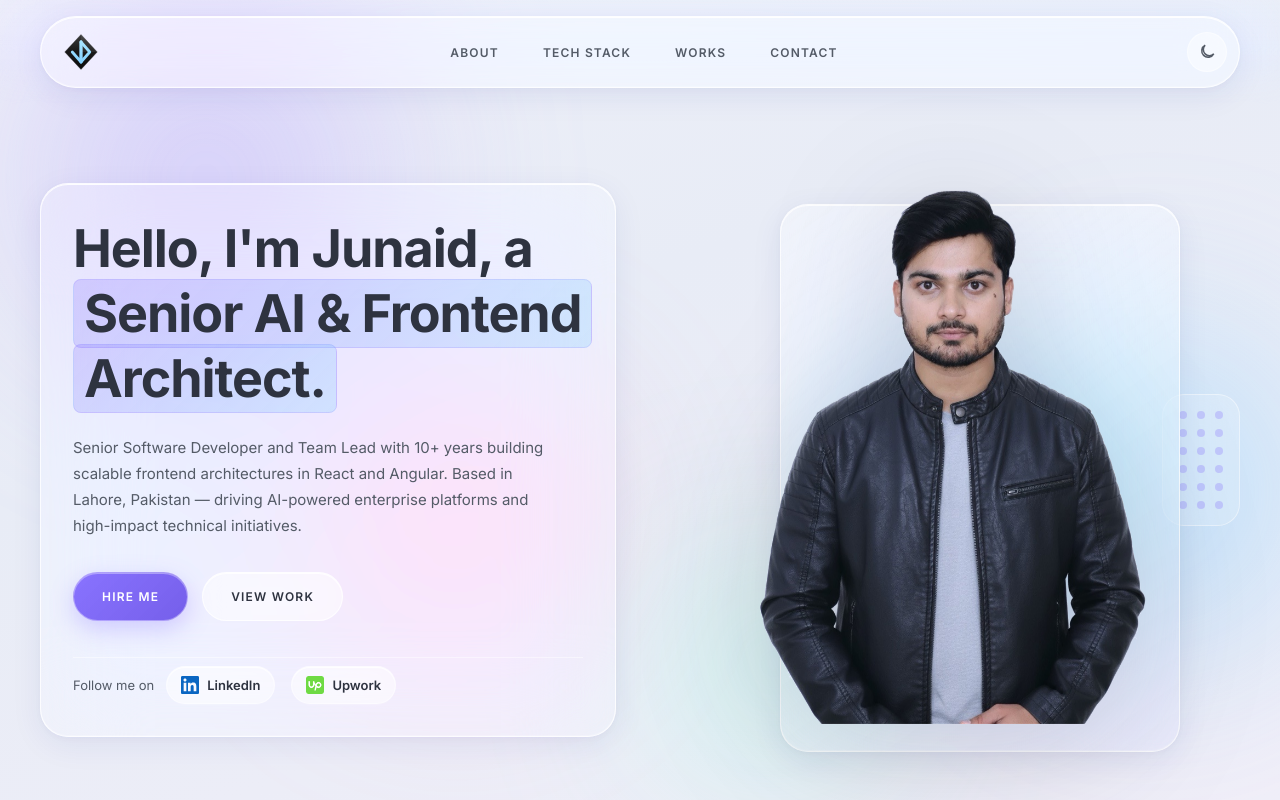
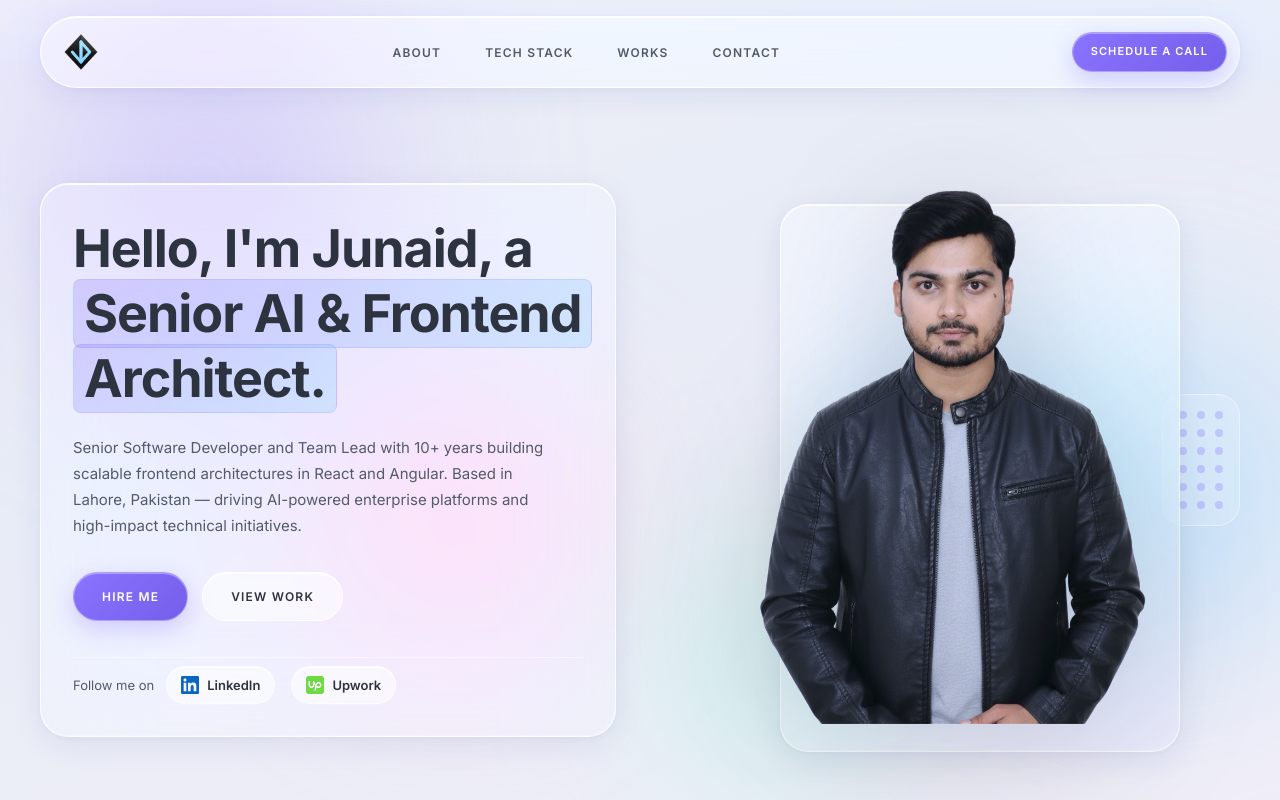
Before and after one commit to junaidsarwarpk/portfolio-website, a Next.js app: page / in a window 1280 px wide. Shown: the top 800 px of the page. Built offline with nearby package versions, Linux system fonts and the light colour scheme.

Commit message:
feat: implement call scehduling and disable dark mode for better UX

```diff
--- a/components/Contact.tsx
+++ b/components/Contact.tsx
@@ -22,6 +22,15 @@ type ContactPhonesItem = {
 type ContactItem = ContactLinkItem | ContactPhonesItem;
 
 const contactItems: ContactItem[] = [
+  {
+    id: "calendly",
+    kind: "link",
+    label: "Schedule a Call",
+    description: "Book a 30-minute meeting",
+    href: site.calendly,
+    icon: "/static/icons/calendar.svg",
+    external: true,
+  },
   {
     id: "whatsapp",
     kind: "link",
@@ -80,8 +89,8 @@ export default function Contact() {
           Contact
         </h2>
         <p className="contact-intro">
-          Ready to collaborate on your next project? Reach out via WhatsApp, email,
-          phone, LinkedIn, or Upwork.
+          Ready to collaborate on your next project? Schedule a call, or reach out
+          via WhatsApp, email, phone, LinkedIn, or Upwork.
         </p>
         <div className="contact-grid">
           {contactItems.map((item) =>
--- a/components/Header.tsx
+++ b/components/Header.tsx
@@ -31,6 +31,14 @@ export default function Header() {
             </ul>
           </nav>
           <div className="header-actions">
+            <a
+              href={site.calendly}
+              className="btn btn-primary btn-header"
+              target="_blank"
+              rel="noopener noreferrer"
+            >
+              Schedule a Call
+            </a>
             <ThemeToggle />
             <button
               type="button"
--- a/components/ThemeProvider.tsx
+++ b/components/ThemeProvider.tsx
@@ -35,7 +35,7 @@ export function useTheme() {
 }
 
 export default function ThemeProvider({ children }: { children: ReactNode }) {
-  const [preference, setPreferenceState] = useState<ThemePreference>("system");
+  const [preference, setPreferenceState] = useState<ThemePreference>("light");
   const [resolvedTheme, setResolvedTheme] = useState<"light" | "dark">("light");
 
   useEffect(() => {
--- a/components/ThemeScript.tsx
+++ b/components/ThemeScript.tsx
@@ -1,19 +1,9 @@
 export default function ThemeScript() {
   const script = `
 (function () {
-  var key = ${JSON.stringify("theme")};
-  var stored = localStorage.getItem(key);
-  var preference =
-    stored === "light" || stored === "dark" || stored === "system"
-      ? stored
-      : "system";
-  var dark =
-    preference === "dark" ||
-    (preference === "system" &&
-      window.matchMedia("(prefers-color-scheme: dark)").matches);
   var root = document.documentElement;
-  root.classList.toggle("dark", dark);
-  root.dataset.theme = dark ? "dark" : "light";
+  root.classList.remove("dark");
+  root.dataset.theme = "light";
 })();
 `.trim();
 
--- a/data/site.ts
+++ b/data/site.ts
@@ -5,6 +5,7 @@ export const site = {
   location: "Lahore, Pakistan",
   copyrightYear: 2026,
   linkedin: "https://www.linkedin.com/in/junaidsarwar1013",
+  calendly: "https://calendly.com/junaidsarwar001/30min",
   social: [
     {
       label: "LinkedIn",
--- a/lib/theme.ts
+++ b/lib/theme.ts
@@ -2,7 +2,14 @@ export type ThemePreference = "light" | "dark" | "system";
 
 export const THEME_STORAGE_KEY = "theme";
 
+/** Set to true when re-enabling the header theme toggle. */
+export const DARK_MODE_ENABLED = false;
+
 export function resolveTheme(preference: ThemePreference): "light" | "dark" {
+  if (!DARK_MODE_ENABLED) {
+    return "light";
+  }
+
   if (preference === "light" || preference === "dark") {
     return preference;
   }
@@ -17,6 +24,10 @@ export function resolveTheme(preference: ThemePreference): "light" | "dark" {
 }
 
 export function getStoredThemePreference(): ThemePreference {
+  if (!DARK_MODE_ENABLED) {
+    return "light";
+  }
+
   if (typeof window === "undefined") {
     return "system";
   }
--- a/styles/_components.scss
+++ b/styles/_components.scss
@@ -274,7 +274,7 @@ button {
 }
 
 .theme-toggle {
-  display: inline-flex;
+  display: none;
   align-items: center;
   justify-content: center;
   width: 40px;
@@ -443,6 +443,12 @@ button {
   border-color: rgba(123, 97, 255, 0.35);
   color: var(--color-accent);
   transform: translateY(-2px);
+}
+
+.btn-header {
+  padding: 10px 18px;
+  font-size: 11px;
+  white-space: nowrap;
 }
 
 .hero-social {
@@ -935,13 +941,17 @@ button {
   font-size: 17px;
   color: var(--color-text-muted);
   max-width: 560px;
-  margin-bottom: 32px;
+  margin-bottom: 24px;
   padding: 20px 24px;
   border-radius: var(--radius-md);
   background: var(--glass-bg-subtle);
   backdrop-filter: var(--glass-blur);
   -webkit-backdrop-filter: var(--glass-blur);
   border: 1px solid var(--glass-border-soft);
+}
+
+.contact-cta {
+  margin-bottom: 32px;
 }
 
 .contact-grid {
@@ -1160,6 +1170,11 @@ button {
     padding: 0 12px 0 16px;
   }
 
+  .btn-header {
+    padding: 8px 12px;
+    font-size: 10px;
+  }
+
   .nav-toggle {
     display: flex;
   }
```
Also changed, not shown: public/static/icons/calendar.svg (added).
